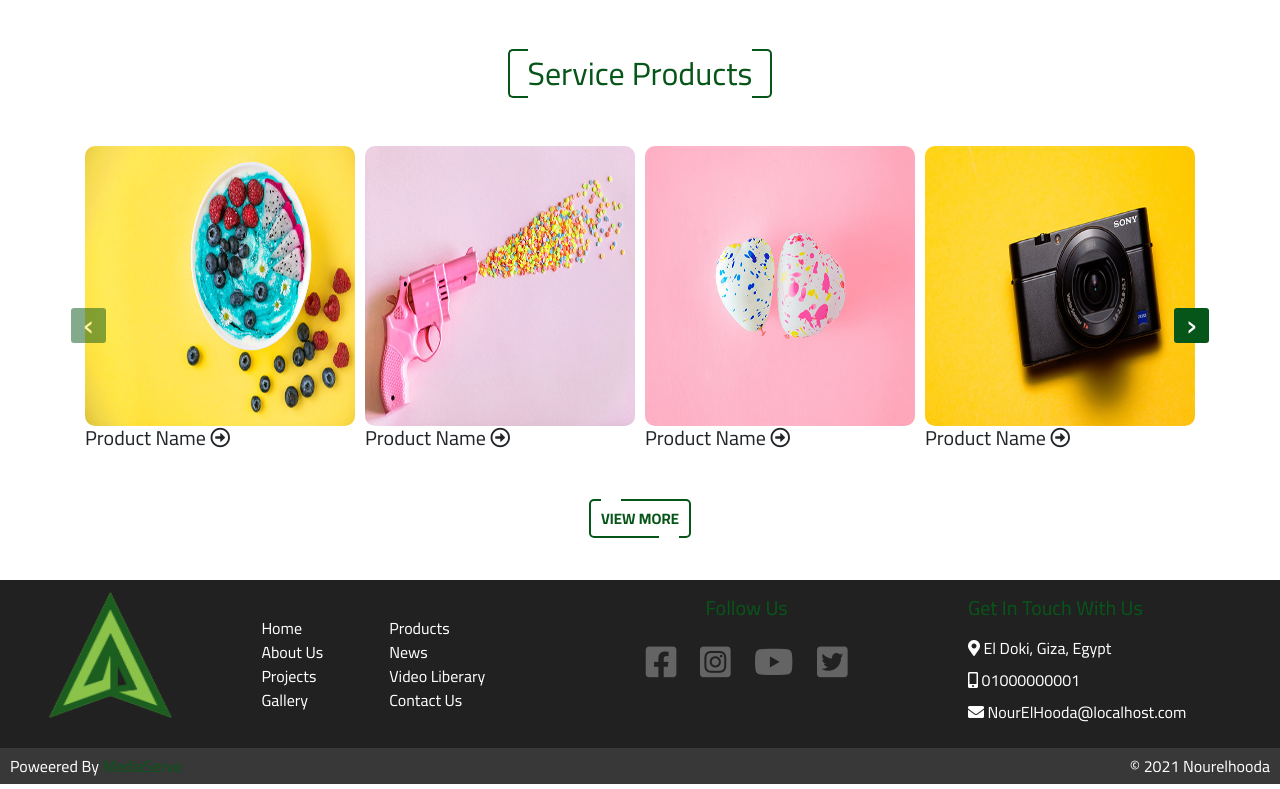
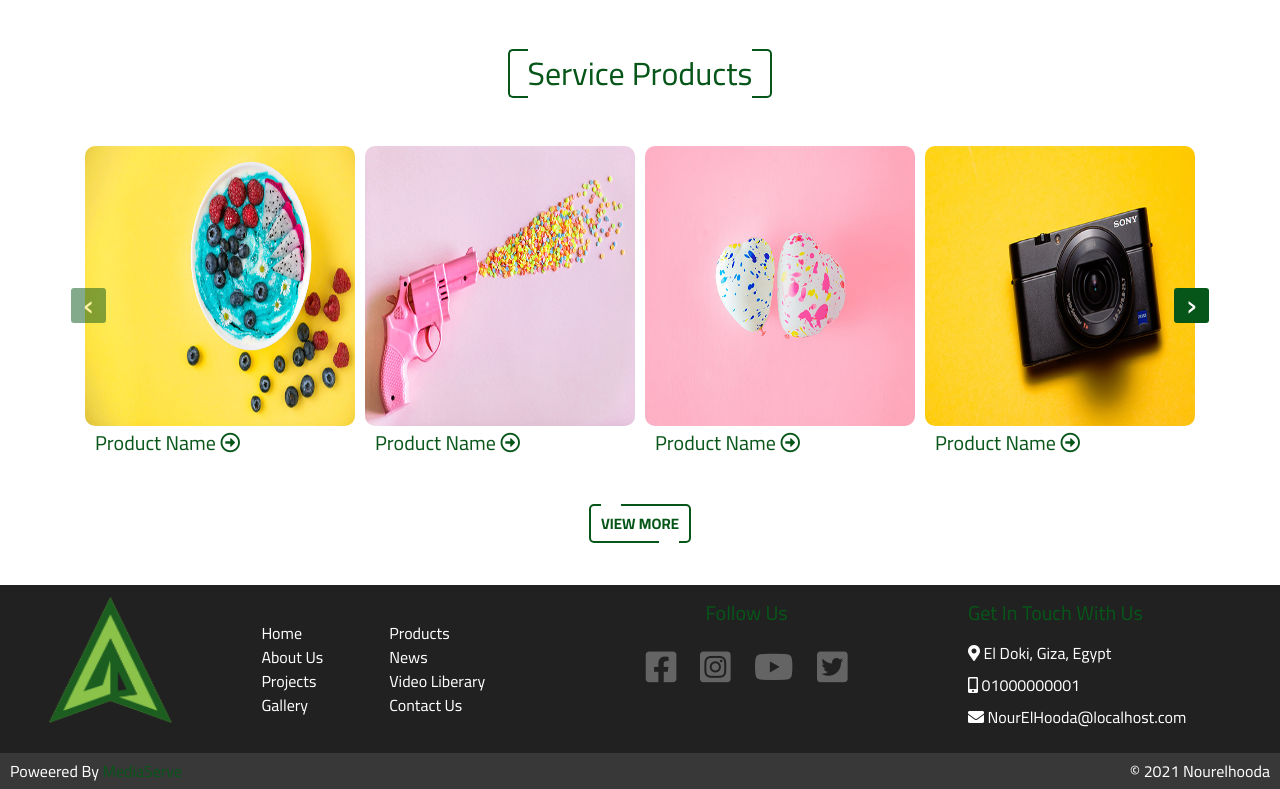
Before and after one commit to mahmoudsiliman75/green-arrow, a PHP site: page /ServiceDetails.php in a window 1280 px wide. Shown: the part 1256-2045 px from the top of the page. Run offline with PHP 8.4, Linux system fonts and the light colour scheme; some libraries are stand-ins or nearby versions.

Commit message:
finish service details page

```diff
--- a/ServiceDetails.php
+++ b/ServiceDetails.php
@@ -26,13 +26,13 @@
 <div class="product-details">
   <div class="container">
     <div class="row justify-content-center">
-      <div class="col-6">
+      <div class="col-12 col-md-6">
         <div class="project-details-img">
           <img src="assets/pics/pic5.jpg" alt="Product Details Img" class="img-fluid">
         </div>
       </div>
 
-      <div class="col-6">
+      <div class="col-12 col-md-6">
         <div class="project-details-text">
           <h2 class="mb-4"> Import Service </h2>
           <p>
@@ -74,51 +74,58 @@
 <!-- END:: WHY SECTION -->
 
 <!-- START:: SERVICE PRODUCTS -->
-<div class="gallery">
+<div class="products-gallery">
   <div class="container">
     <div class="d-flex justify-content-center">
       <h2 class="sec-heading mb-5"> Service Products </h2>
     </div>
 
     <div id="gallery-slider" class="owl-carousel owl-theme">
-      <div class="gallery-slider-item">
+      <a href="ProductDetails.php">
+        <div class="products-gallery-slider-item">
           <img src="assets/pics/pic20.jpg">
           <h5> Product Name <i class="far fa-arrow-alt-circle-right"></i> </h5>
         </div>
+      </a>
 
-      <div class="gallery-slider-item">
+      <a href="ProductDetails.php">
+        <div class="products-gallery-slider-item">
           <img src="assets/pics/pic9.jpg">
           <h5> Product Name <i class="far fa-arrow-alt-circle-right"></i> </h5>
         </div>
+      </a>
 
-      <div class="gallery-slider-item">
+      <a href="ProductDetails.php">
+        <div class="products-gallery-slider-item">
           <img src="assets/pics/pic11.jpg">
           <h5> Product Name <i class="far fa-arrow-alt-circle-right"></i> </h5>
         </div>
+      </a>
 
-      <div class="gallery-slider-item">
+      <a href="ProductDetails.php">
+        <div class="products-gallery-slider-item">
           <img src="assets/pics/pic16.jpg">
           <h5> Product Name <i class="far fa-arrow-alt-circle-right"></i> </h5>
         </div>
+      </a>
 
-      <div class="gallery-slider-item">
+      <a href="ProductDetails.php">
+        <div class="products-gallery-slider-item">
           <img src="assets/pics/pic19.jpg">
           <h5> Product Name <i class="far fa-arrow-alt-circle-right"></i> </h5>
         </div>
+      </a>
 
-      <div class="gallery-slider-item">
-        <img src="assets/pics/pic22.jpg">
-        <h5> Product Name <i class="far fa-arrow-alt-circle-right"></i> </h5>
-      </div>
-
-      <div class="gallery-slider-item">
+      <a href="ProductDetails.php">
+        <div class="products-gallery-slider-item">
           <img src="assets/pics/pic18.jpg">
           <h5> Product Name <i class="far fa-arrow-alt-circle-right"></i> </h5>
         </div>
+      </a>
     </div>
 
       <div class="col-12 text-center mt-5">
-        <?php $link = 'Gallery.php'; $title = 'View More' ?>
+        <?php $link = 'Products.php'; $title = 'View More' ?>
         <?php include(INC.'/ui/MainBtn.php')?>
       </div>
   </div>
--- a/assets/css/style.css
+++ b/assets/css/style.css
@@ -712,46 +712,66 @@ nav .lang-btn a:hover {
   color: #fff;
 }
 
-.gallery {
+.products-gallery {
   padding: 50px 0;
 }
 
-.gallery .owl-carousel .gallery-slider-item img {
+.products-gallery .owl-carousel a {
+  text-decoration: none;
+}
+
+.products-gallery .owl-carousel a .products-gallery-slider-item {
+  text-align: start;
+}
+
+.products-gallery .owl-carousel a .products-gallery-slider-item img {
   border-radius: 10px;
   max-height: 280px;
   min-height: 280px;
 }
 
-.gallery .owl-carousel .owl-nav {
+.products-gallery .owl-carousel a .products-gallery-slider-item h5 {
+  -webkit-padding-start: 10px;
+          padding-inline-start: 10px;
+  margin-top: 5px;
+  color: #075619;
+}
+
+.products-gallery .owl-carousel a .products-gallery-slider-item h5 svg {
+  -webkit-margin-start: 10px;
+          margin-inline-start: 10px;
+}
+
+.products-gallery .owl-carousel .owl-nav {
   position: relative;
 }
 
-.gallery .owl-carousel .owl-nav .owl-prev {
+.products-gallery .owl-carousel .owl-nav .owl-prev {
   width: 35px;
   height: 35px;
   position: absolute;
   left: -19px;
-  top: -165px;
+  top: -190px;
   background-color: #075619;
 }
 
-.gallery .owl-carousel .owl-nav .owl-prev span {
+.products-gallery .owl-carousel .owl-nav .owl-prev span {
   font-size: 35px;
   font-weight: 500;
   line-height: 30px;
   color: #fff;
 }
 
-.gallery .owl-carousel .owl-nav .owl-next {
+.products-gallery .owl-carousel .owl-nav .owl-next {
   width: 35px;
   height: 35px;
   position: absolute;
   right: -19px;
-  top: -165px;
+  top: -190px;
   background-color: #075619;
 }
 
-.gallery .owl-carousel .owl-nav .owl-next span {
+.products-gallery .owl-carousel .owl-nav .owl-next span {
   font-size: 35px;
   font-weight: 500;
   line-height: 30px;
--- a/assets/css/style.scss
+++ b/assets/css/style.scss
@@ -746,15 +746,27 @@ nav {
   }
 }
 
-// START:: GALLERY SECTION STYLES
-.gallery {
+// START:: PRODUCTS GALLERY SECTION STYLES
+.products-gallery {
   padding: $sectionPadding;
   .owl-carousel {
-    .gallery-slider-item {
-      img {
-        @include borderRadius();
-        max-height: 280px;
-        min-height: 280px;
+    a{
+      text-decoration: none;
+      .products-gallery-slider-item {
+        text-align: start;
+        img {
+          @include borderRadius();
+          max-height: 280px;
+          min-height: 280px;
+        }
+        h5 {
+          padding-inline-start: 10px;
+          margin-top: 5px;
+          color: $mainColor;
+          svg {
+            margin-inline-start: 10px;
+          }
+        }
       }
     }
 
@@ -765,7 +777,7 @@ nav {
         height: 35px;
         position: absolute;
         left: -19px;
-        top: -165px;
+        top: -190px;
         background-color: $mainColor;
         span {
           font-size: 35px;
@@ -779,7 +791,7 @@ nav {
         height: 35px;
         position: absolute;
         right: -19px;
-        top: -165px;
+        top: -190px;
         background-color: $mainColor;
         span {
           font-size: 35px;
@@ -791,7 +803,7 @@ nav {
     }
   }
 }
-// END:: GALLERY SECTION STYLES
+// END:: PRODUCTS GALLERY SECTION STYLES
 // END:: PRODUCT DETAILS PAGE STYLES
 
 // START:: NEWS PAGE STYLES
```
Also changed, not shown: index.php (+8 -8 lines), assets/pics/certificate.png (added), 1 other file. Lines whose indentation alone changed are shown as unchanged.
